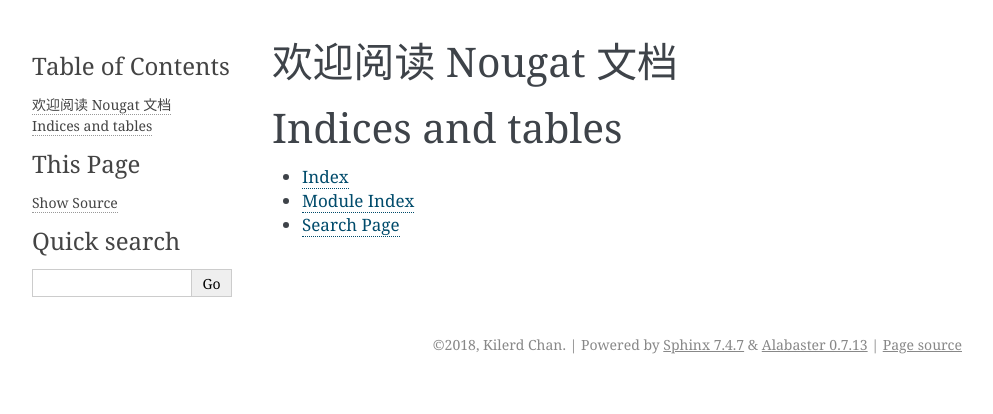
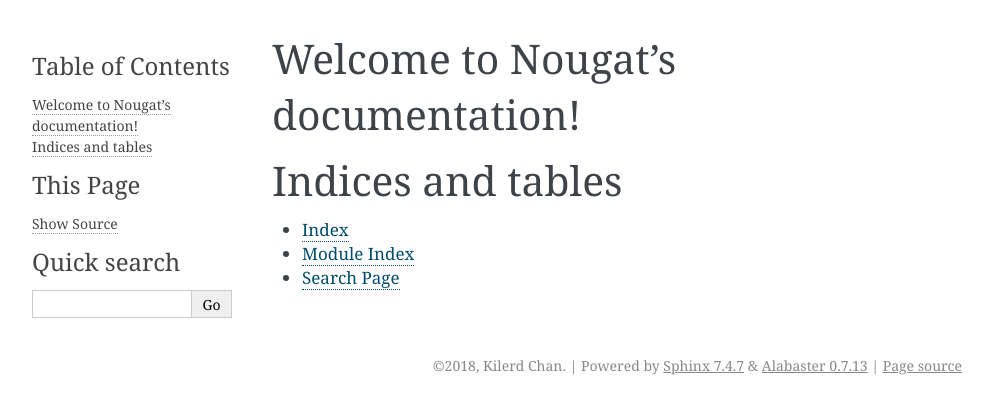
Before and after one commit to Riparo/nougat, a Sphinx documentation site: the page built from docs/index.rst, in a window 1280 px wide. Shown: the top 414 px of the page, without its empty margins (148-1141 px from the left). Built offline with Sphinx 7.4.7, drawn with Linux system fonts in a browser that asks for light colours; some of the changed lines change nothing that is shown.

Commit message:
doc: add markdown parser for sphinx

```diff
--- a/docs/conf.py
+++ b/docs/conf.py
@@ -39,11 +39,6 @@
 # extensions coming with Sphinx (named 'sphinx.ext.*') or your custom
 # ones.
 extensions = [
-    'sphinx.ext.autodoc',
-    'sphinx.ext.doctest',
-    'sphinx.ext.intersphinx',
-    'sphinx.ext.todo',
-    'sphinx.ext.coverage',
 ]
 
 # Add any paths that contain templates here, relative to this directory.
@@ -52,8 +47,8 @@
 # The suffix(es) of source filenames.
 # You can specify multiple suffix as a list of string:
 #
-# source_suffix = ['.rst', '.md']
-source_suffix = '.rst'
+source_suffix = ['.rst', '.md']
+# source_suffix = '.rst'
 
 # The master toctree document.
 master_doc = 'index'
@@ -63,7 +58,7 @@
 #
 # This is also used if you do content translation via gettext catalogs.
 # Usually you set "language" from the command line for these cases.
-language = 'cn'
+language = None
 
 # List of patterns, relative to source directory, that match files and
 # directories to ignore when looking for source files.
@@ -158,19 +153,6 @@
      author, 'Nougat', 'One line description of project.',
      'Miscellaneous'),
 ]
-
-
-# -- Extension configuration -------------------------------------------------
-
-# -- Options for intersphinx extension ---------------------------------------
-
-# Example configuration for intersphinx: refer to the Python standard library.
-intersphinx_mapping = {'https://docs.python.org/': None}
-
-# -- Options for todo extension ----------------------------------------------
-
-# If true, `todo` and `todoList` produce output, else they produce nothing.
-todo_include_todos = True
-
-locale_dirs = ['locale/']
-gettext_compact = False
+source_parsers = {
+   '.md': 'recommonmark.parser.CommonMarkParser',
+}
--- a/docs/index.rst
+++ b/docs/index.rst
@@ -1,9 +1,9 @@
 .. Nougat documentation master file, created by
-   sphinx-quickstart on Tue Jun  5 00:44:07 2018.
+   sphinx-quickstart on Wed Jun  6 23:16:23 2018.
    You can adapt this file completely to your liking, but it should at least
    contain the root `toctree` directive.
 
-欢迎阅读 Nougat 文档
+Welcome to Nougat's documentation!
 ==================================
 
 .. toctree::
```
Also changed, not shown: 2 other files.
